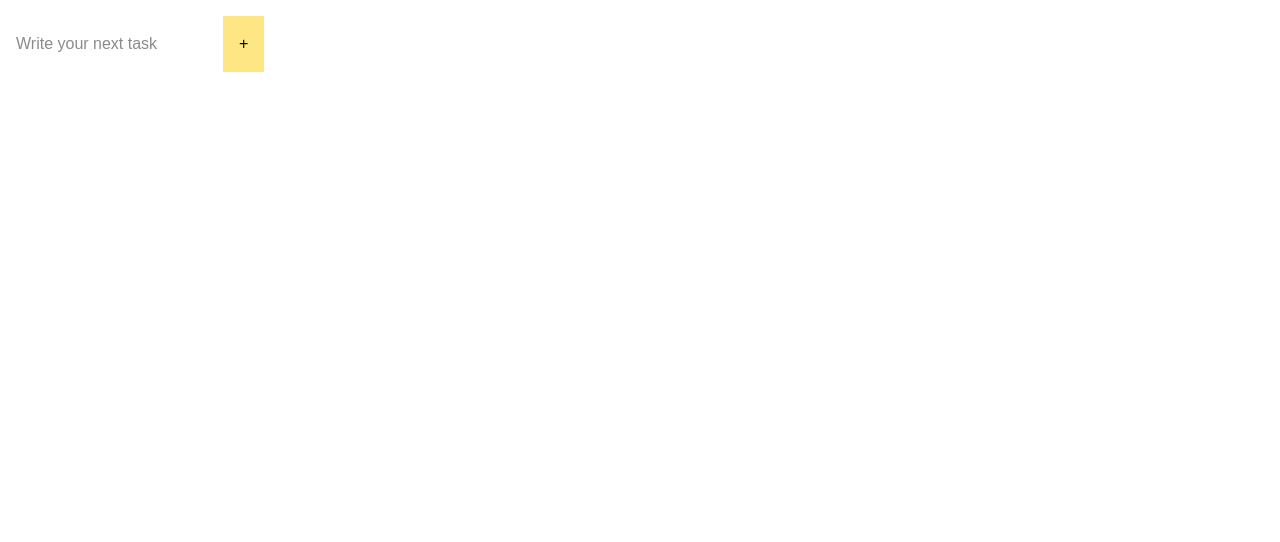
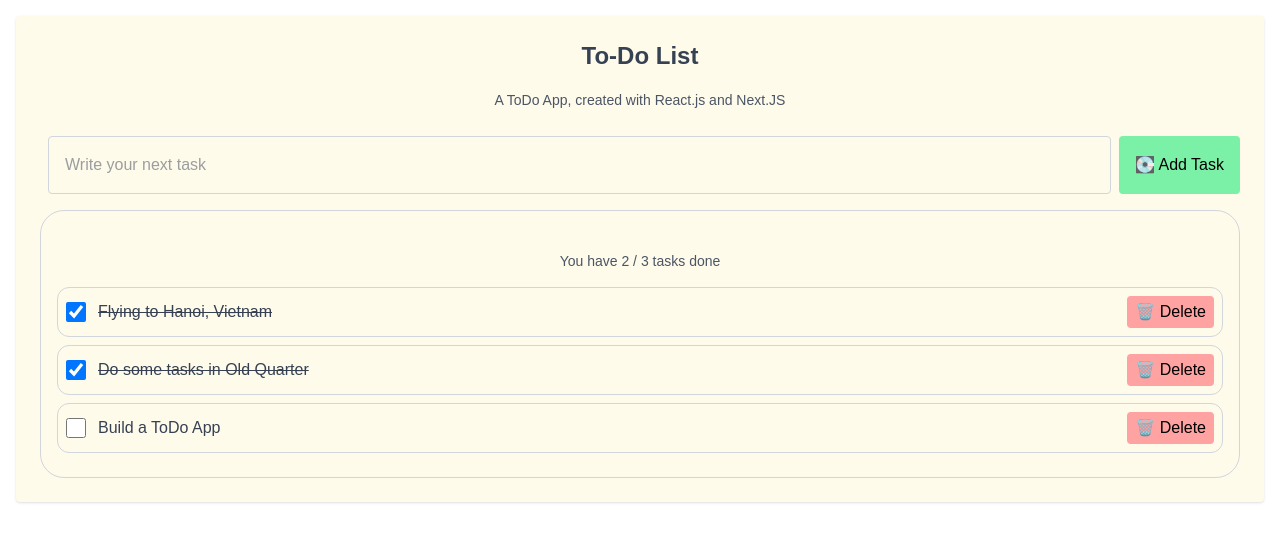
Before and after one commit to vuducle/next-todo-app, a Next.js app: page / in a window 1280 px wide. Shown: the top 542 px of the page. Built offline with nearby package versions, Linux system fonts and the light colour scheme.

Commit message:
add styling and counter for completed tasks

```diff
--- a/src/app/Form.jsx
+++ b/src/app/Form.jsx
@@ -3,9 +3,13 @@ import React from 'react';
 import { useState, useEffect } from 'react';
 
 function Form() {
-  const [todos, setTodos] = useState([]);
+  const [todos, setTodos] = useState([
+    { text: 'Flying to Hanoi, Vietnam', checked: true },
+    { text: 'Do some tasks in Old Quarter', checked: true },
+    { text: 'Build a ToDo App', checked: false },
+  ]);
   const [input, setInput] = useState('');
-  const [checked, setChecked] = useState([]); // array of booleans for each todo
+  const [counter, setCounter] = useState(0);
 
   // load todos from localStorage
   useEffect(() => {
@@ -13,11 +17,19 @@ function Form() {
     if (stored) {
       try {
         const parsed = JSON.parse(stored);
+        // simple migration for old data structure
+        if (parsed.length > 0 && typeof parsed[0] === 'string') {
+          setTodos(
+            parsed.map((todoText) => ({
+              text: todoText,
+              checked: false,
+            }))
+          );
+        } else if (Array.isArray(parsed)) {
           setTodos(parsed);
-        setChecked(Array(parsed.length).fill(false));
+        }
       } catch {
         setTodos([]);
-        setChecked([]);
       }
     }
   }, []);
@@ -25,27 +37,17 @@ function Form() {
   // keep localStorage in sync with todos
   useEffect(() => {
     localStorage.setItem('todos', JSON.stringify(todos));
-    // keep checked array in sync with todos length
-    setChecked((prev) => {
-      if (todos.length > prev.length) {
-        // add false for new todos
-        return [
-          ...prev,
-          ...Array(todos.length - prev.length).fill(false),
-        ];
-      } else if (todos.length < prev.length) {
-        // remove checked for deleted todos
-        return prev.slice(0, todos.length);
-      }
-      return prev;
-    });
+
+    // update counter
+    const doneCount = todos.filter((todo) => todo.checked).length;
+    setCounter(doneCount);
   }, [todos]);
 
   const handleSubmit = (e) => {
     e.preventDefault();
     const value = input.trim();
     if (value) {
-      setTodos((prev) => [...prev, value]);
+      setTodos((prev) => [...prev, { text: value, checked: false }]);
       setInput('');
     }
   };
@@ -53,53 +55,84 @@ function Form() {
   const handleDelete = (index) => {
     // remove todo at index
     setTodos((prev) => prev.filter((_, i) => i !== index));
-    setChecked((prev) => prev.filter((_, i) => i !== index));
+  };
+
+  const handleCheck = (index) => {
+    const newTodos = [...todos];
+    newTodos[index].checked = !newTodos[index].checked;
+    setTodos(newTodos);
   };
 
   return (
     <div className="p-4 flex flex-col">
-      <form onSubmit={handleSubmit}>
+      <div className="max-w-[1300px] mx-auto w-full bg-amber-50 p-6 rounded shadow text-gray-700">
+        <div className="text-center mb-6">
+          <h1 className="text-2xl font-bold mb-4 text-center">
+            To-Do List
+          </h1>
+          <span className="text-sm text-gray-600">
+            A ToDo App, created with React.js and Next.JS
+          </span>
+        </div>
+        <form onSubmit={handleSubmit} className="flex gap-2 w-full">
           <label htmlFor="todo"></label>
           <input
             type="text"
             name="todo"
+            className="flex-grow p-4 border border-gray-300 rounded"
             id="todo"
             placeholder="Write your next task"
             value={input}
             onChange={(e) => setInput(e.target.value)}
           />
-        <button type="submit" className="p-4 bg-amber-200 text-black">
-          +
+          <button
+            type="submit"
+            className="p-4 bg-green-300 text-black rounded cursor-pointer hover:bg-green-400 transition"
+          >
+            💽 Add Task
           </button>
         </form>
+        <div className="border-rounded rounded-3xl border border-gray-300 p-4 mt-4">
+          ️{' '}
+          <span className="text-sm text-gray-600 text-center flex flex-col">
+            You have {counter} / {todos.length} tasks done
+          </span>
           <ul className="mt-4">
             {todos.map((todo, index) => (
               <li
                 key={index}
-            className="flex items-center justify-between mb-2"
+                className="flex items-center justify-between mb-2 rounded-xl border border-gray-300 p-2"
               >
-            <span>{todo}</span>
+                <div className="flex items-center">
                   <input
                     type="checkbox"
-              checked={checked[index] || false}
-              onChange={() =>
-                setChecked((prev) => {
-                  const arr = [...prev];
-                  arr[index] = !arr[index];
-                  return arr;
-                })
-              }
+                    checked={todo.checked}
+                    onChange={() => handleCheck(index)}
+                    className="h-5 w-5 mr-3"
                   />
+                  <span
+                    style={{
+                      textDecoration: todo.checked
+                        ? 'line-through'
+                        : 'none',
+                    }}
+                  >
+                    {todo.text}
+                  </span>
+                </div>
+
                 <button
-              className="ml-2 px-2 py-1 bg-red-300 text-black rounded"
+                  className="ml-2 px-2 py-1 bg-red-300 text-black rounded cursor-pointer hover:bg-red-400 transition"
                   onClick={() => handleDelete(index)}
                 >
-              Delete
+                  🗑️ Delete
                 </button>
               </li>
             ))}
           </ul>
         </div>
+      </div>
+    </div>
   );
 }
 
```
Lines whose indentation alone changed are shown as unchanged.
